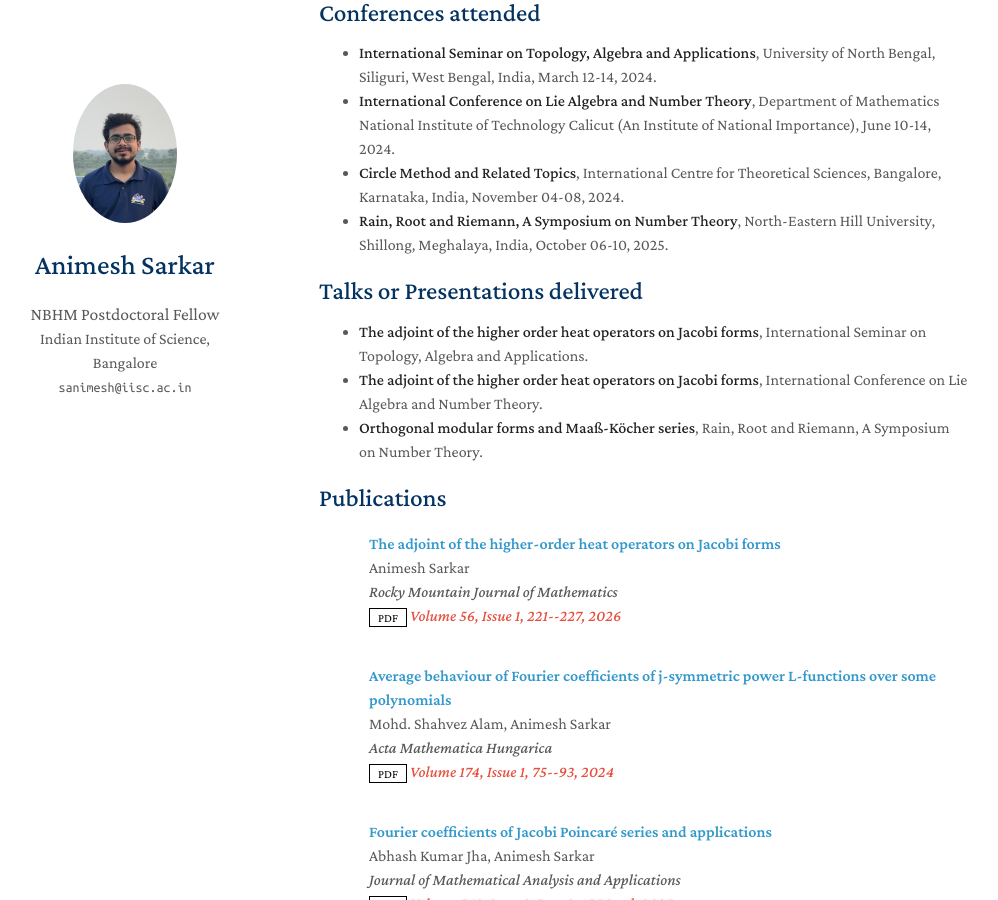
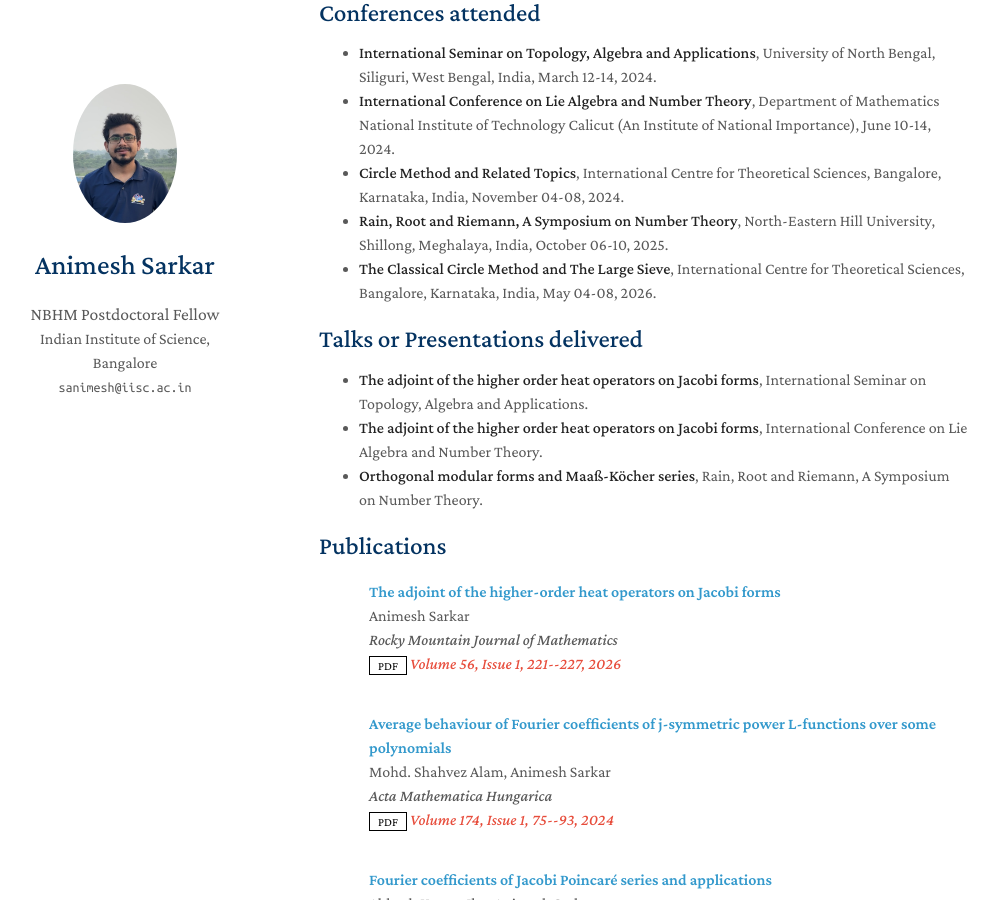
Before and after one commit to 4nimesh/4nimesh.github.io, a Jekyll site: the page built from index.md, in a window 1280 px wide and 900 px high, scrolled down 938 px. Shown: the whole window, without its empty margins (151-1149 px from the left). Built offline with Jekyll 4.4.1, drawn with Linux system fonts in a browser that asks for light colours; a style sheet for code colours, icons or effects is not loaded.

Commit message:
Update index.md

```diff
--- a/index.md
+++ b/index.md
@@ -75,6 +75,7 @@ I did my Ph.D. from [IIT (BHU), Varanasi](https://www.iitbhu.ac.in/) and my rese
 - **International Conference on Lie Algebra and Number Theory**, Department of Mathematics National Institute of Technology Calicut (An Institute of National Importance), June 10-14, 2024.
 - **Circle Method and Related Topics**, International Centre for Theoretical Sciences, Bangalore, Karnataka, India, November 04-08, 2024.
 - **Rain, Root and Riemann, A Symposium on Number Theory**, North-Eastern Hill University, Shillong, Meghalaya, India, October 06-10, 2025.
+- **The Classical Circle Method and The Large Sieve**, International Centre for Theoretical Sciences, Bangalore, Karnataka, India, May 04-08, 2026.
 
 ## Talks or Presentations delivered
 - **The adjoint of the higher order heat operators on Jacobi forms**, International Seminar on Topology, Algebra and Applications.
```
